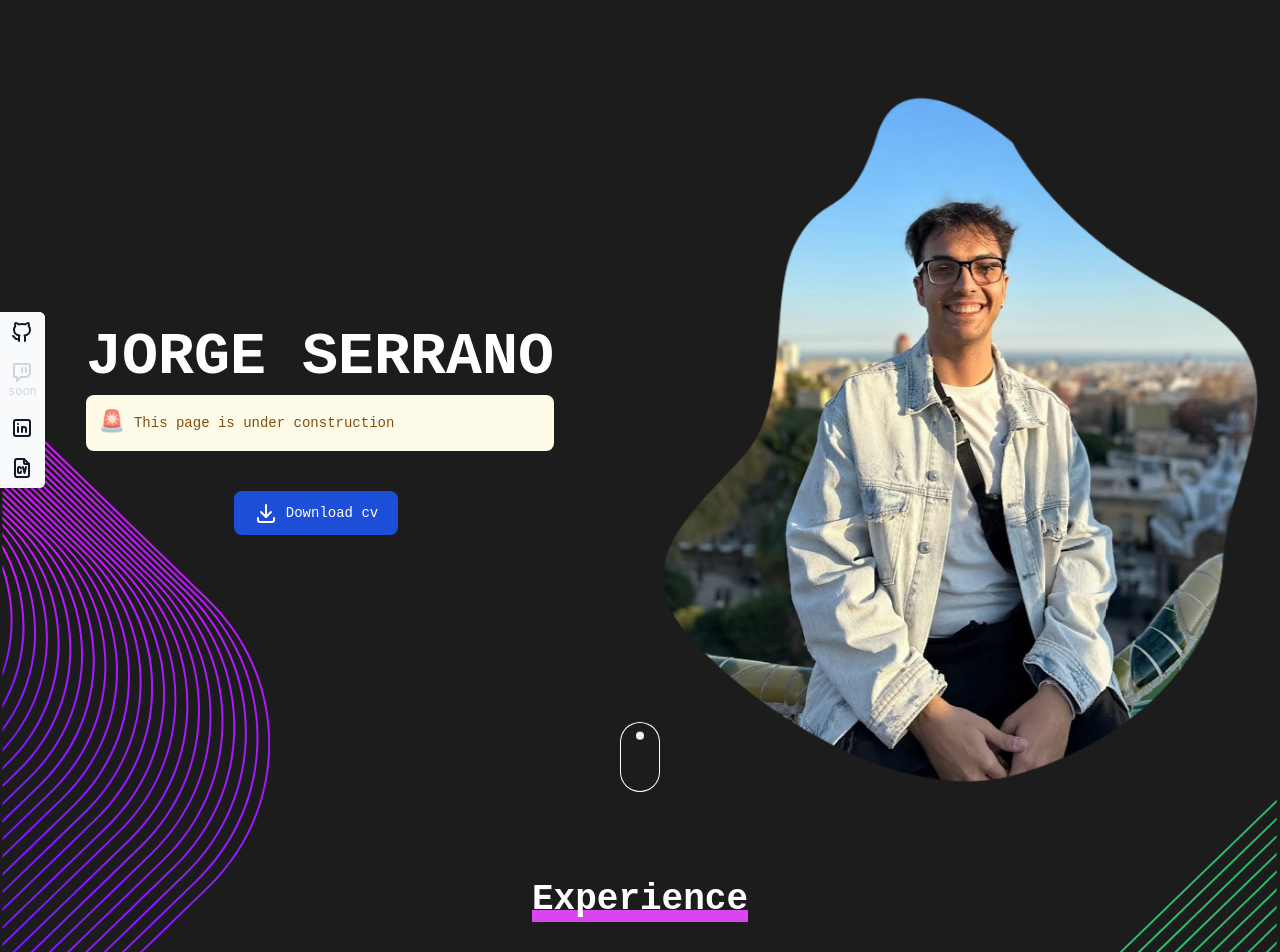
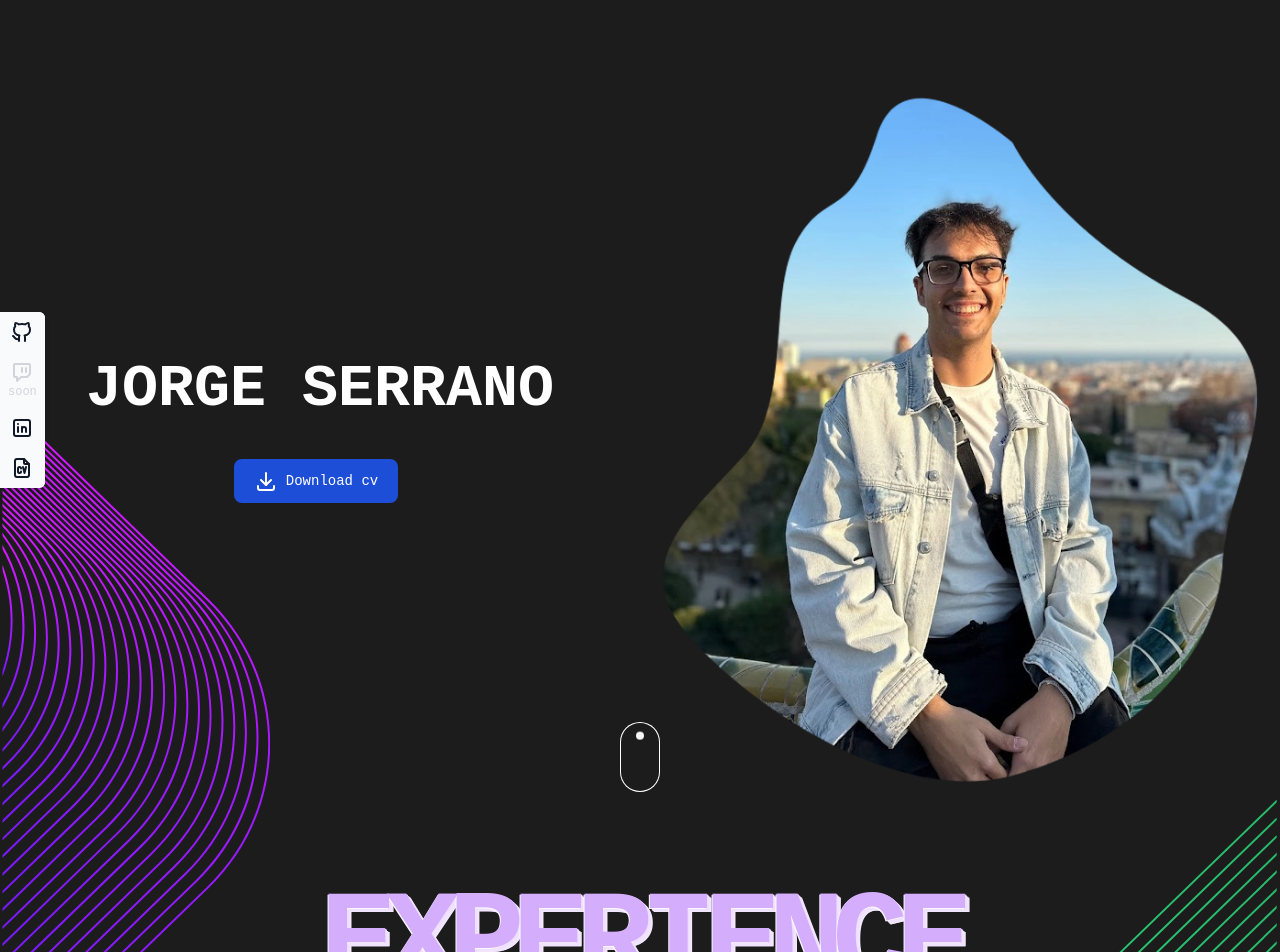
Before and after one commit to JorgeSerrano26/serranojorgev2, a Next.js app: page / in a window 1280 px wide. Shown: the top 952 px of the page. Built offline with nearby package versions, Linux system fonts and the light colour scheme.

Commit message:
Add new title & fix some styles

```diff
--- a/app/layout.tsx
+++ b/app/layout.tsx
@@ -1,4 +1,5 @@
 import Footer from "@components/Footer";
+import ScrollToTop from "@components/ScrollToTop/ScrollToTop";
 import { Metadata } from "next";
 import Head from "next/head";
 import "./globals.scss";
@@ -49,9 +50,10 @@ export default function RootLayout({
 					sizes="180x180"
 				/>
 			</Head>
-			<body>
+			<body className="relative">
 				{children}
 				<Footer />
+				<ScrollToTop />
 			</body>
 		</html>
 	);
--- a/app/page.tsx
+++ b/app/page.tsx
@@ -1,4 +1,3 @@
-import Alert from "@components/Alert";
 import FloatingMenu, {
 	type FloatingMenuProps,
 } from "@components/FloatingMenu/FloatingMenu";
@@ -24,7 +23,7 @@ const Home: NextPage = async () => {
 	return (
 		<main>
 			<FloatingMenu items={floatingsItems as FloatingMenuProps["items"]} />
-			<div id="home" className="top-0 left-0 w-100 h-screen pt-20">
+			<div id="home" className="top-0 left-0 w-100 h-screen pt-20 relative">
 				<div className="container m-auto grid grid-rows-3 md:grid-rows-1 grid-cols-1 md:grid-cols-2 place-items-center ">
 					{/* INFO */}
 					<div className="grid grid-rows-2 md:grid-rows-3 col-start-1">
@@ -32,7 +31,6 @@ const Home: NextPage = async () => {
 							<h1 className="text-6xl font-semibold mb-2 d-inline text-center">
 								JORGE SERRANO
 							</h1>
-							<Alert />
 							<div className="flex justify-center mt-10">
 								<a
 									href="/jorge_serrano_cv.pdf"
--- a/components/Alert.tsx
+++ /dev/null
@@ -1,19 +0,0 @@
-const Alert = () => {
-	return (
-		<div
-			id="alert-4"
-			className="flex items-center w-[90%] m-auto md:w-full p-4 mb-4 text-yellow-800 rounded-lg bg-yellow-50 dark:bg-gray-800 dark:text-yellow-300"
-			role="alert"
-		>
-			<span role="img" className="animate-ping">
-				🚨
-			</span>
-			<div className="ml-3 text-sm font-medium">
-				This page is under construction
-			</div>
-			<span className="sr-only">Info</span>
-		</div>
-	);
-};
-
-export default Alert;
--- /dev/null
+++ b/components/ScrollToTop/ScrollToTop.tsx
@@ -0,0 +1,36 @@
+"use client";
+
+import { IconArrowBigUpFilled } from "@tabler/icons-react";
+import classNames from "classnames";
+import { useEffect, useState } from "react";
+const ScrollToTop = () => {
+	const [scrollY, setScroll] = useState(0);
+
+	useEffect(() => {
+		window.addEventListener("scroll", () => {
+			setScroll(window.scrollY);
+		});
+
+		return () => {
+			window.removeEventListener("scroll", () => {});
+		};
+	}, []);
+
+	const handleOnClick = () => {
+		window.scrollTo({ top: 0, behavior: "smooth" });
+	};
+
+	const classes = classNames(
+		"text-white bg-blue-700 font-medium rounded-md text-sm p-2.5 text-center mr-2 mb-2 fixed right-1 bottom-1 z-50 shadow-sm",
+		{ hidden: scrollY < 100 },
+		{ block: scrollY > 100 },
+	);
+
+	return (
+		<button onClick={handleOnClick} type="button" className={classes}>
+			<IconArrowBigUpFilled />
+		</button>
+	);
+};
+
+export default ScrollToTop;
--- a/components/Section/Section.tsx
+++ b/components/Section/Section.tsx
@@ -1,3 +1,5 @@
+import styles from "./styles.module.scss";
+
 type SectionProps = {
 	id: string;
 	title: string;
@@ -10,7 +12,9 @@ const Section = ({ id, title, children, className }: SectionProps) => {
 		<section id={id} className={className}>
 			<div className="w-[70%] md:w-60% max-w-screen-md m-auto pt-20 pb-20">
 				<div className="text-center">
-					<h2 className="capitalize inline-block z-10 relative text-4xl font-semibold mb-10 after:content-[''] after:w-full after:h-3 after:block after:absolute after:bg-fuchsia-500 after:top-[75%] after:z-[-1]">
+					<h2
+						className={`inline-block z-10 relative text-4xl md:text-7xl lg:text-9xl font-bold mb-10 uppercase bg-clip-text tracking-1 text-pinky ${styles.title}`}
+					>
 						{title}
 					</h2>
 				</div>
--- /dev/null
+++ b/components/Section/styles.module.scss
@@ -0,0 +1,3 @@
+.title {
+    text-shadow: -0.0075em 0.0075em 0 mix(#fff, #D4ADFC, 94%), 0.005em 0.005em 0 mix(#fff, #D4ADFC, 60%), 0.01em 0.01em 0 mix(#fff, #D4ADFC, 62%), 0.015em 0.015em mix(#fff, #D4ADFC, 64%), 0.02em 0.02em 0 mix(#fff, #D4ADFC, 66%), 0.025em 0.025em 0 mix(#fff, #D4ADFC, 68%), 0.03em 0.03em 0 mix(#fff, #D4ADFC, 70%), 0.035em 0.035em 0 mix(#fff, #D4ADFC, 72%);
+}
--- a/components/Technologies/Techonologies.tsx
+++ b/components/Technologies/Techonologies.tsx
@@ -51,6 +51,7 @@ const Techonologies = ({ learned, learning }: Props) => {
 				className="absolute top-0 right-0 translate-x-[50%] translate-y-[-50%]"
 				width={100}
 				height={100}
+				fetchPriority="low"
 			/>
 			{learned && (
 				<div className="mb-10">
--- a/services/data/floatingItems.json
+++ b/services/data/floatingItems.json
@@ -19,6 +19,6 @@
 		"href": "/jorge_serrano_cv.pdf",
 		"icon": "download",
 		"ariaLabel": "download jorge serrano cv",
-		"download": true
+		"download": false
 	}
 ]
--- a/tailwind.config.js
+++ b/tailwind.config.js
@@ -7,7 +7,14 @@ module.exports = {
 		"./components/**/*.{js,ts,jsx,tsx,mdx}",
 	],
 	theme: {
-		extend: {},
+		extend: {
+			letterSpacing: {
+				1: "-0.10em",
+			},
+			textColor: {
+				pinky: "#D4ADFC",
+			},
+		},
 		fontFamily: {
 			mono: ['"JetBrains Mono"', "monospace"],
 		},
```
